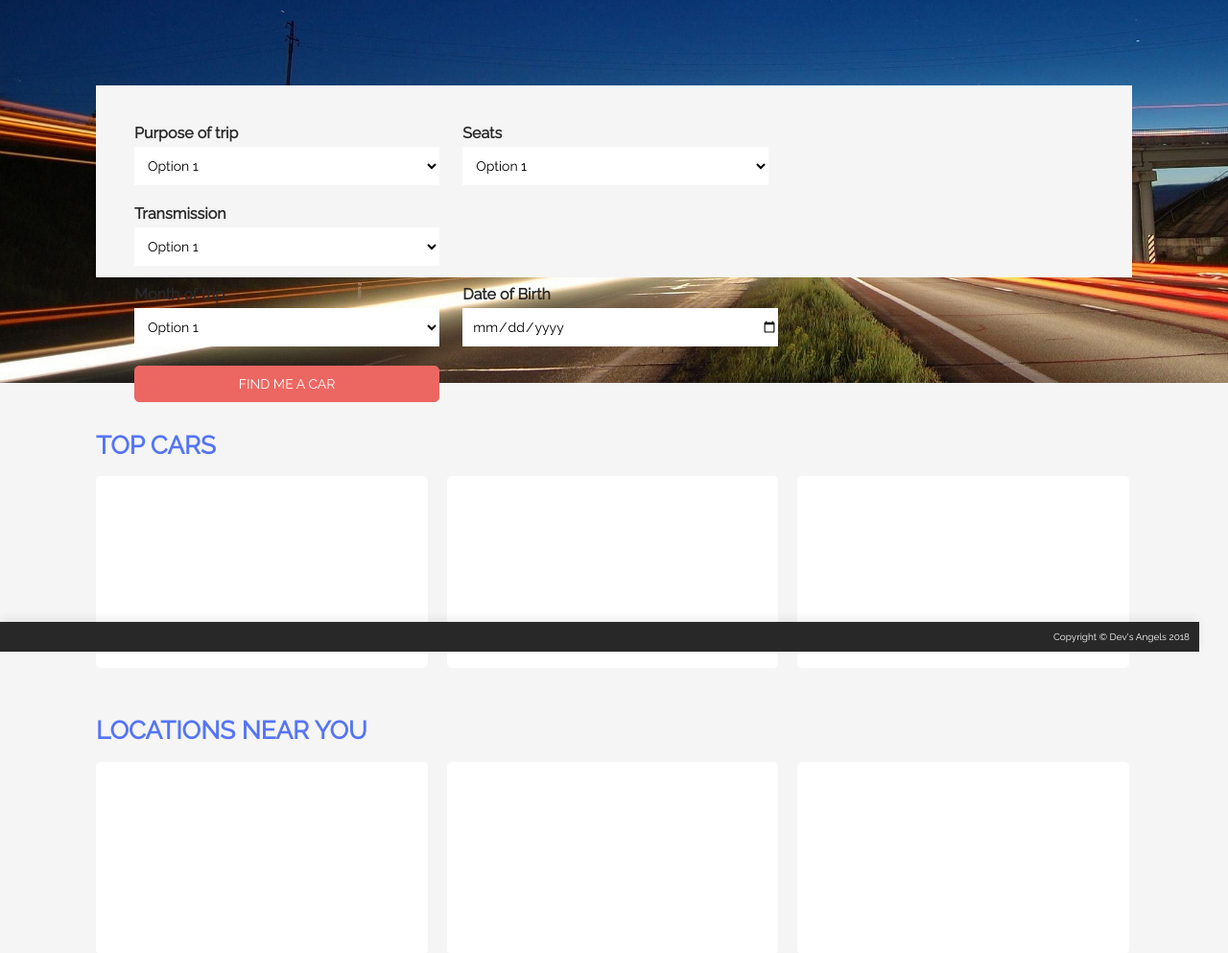
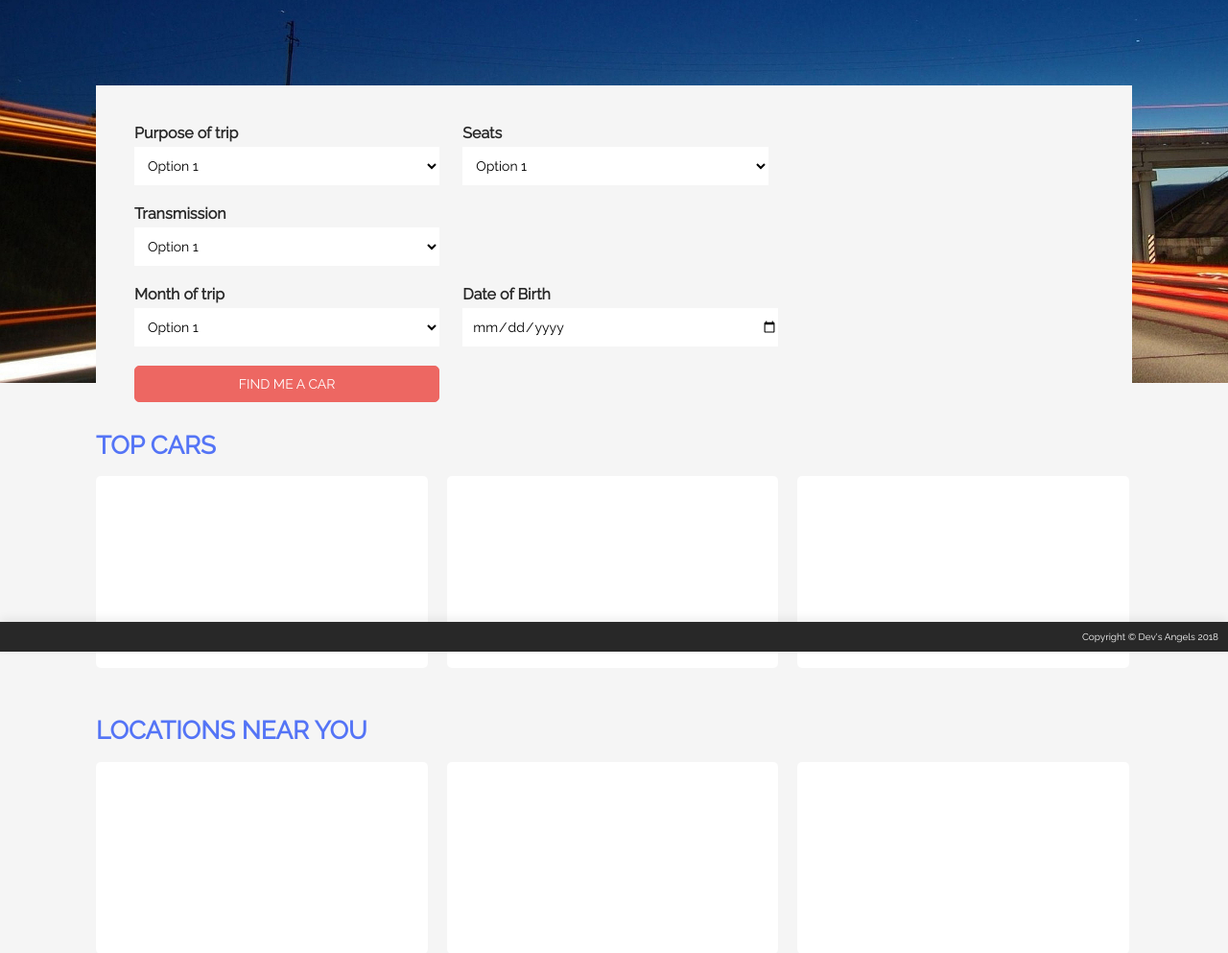
Before and after one commit to aliceHendicott/DjangoWebsite-CarRentalCompany, a Django app: page / in a window 1280 px wide. Shown: the part 121-1114 px from the top of the page at 96% size. Run offline with Django 3.2, Linux system fonts and the light colour scheme; some libraries are stand-ins or nearby versions.

Commit message:
Minor Changes
Forgot to remove something

```diff
--- a/CRC/CRC/settings.py
+++ b/CRC/CRC/settings.py
@@ -25,7 +25,7 @@ SECRET_KEY = 'jx3lzo270(hg+o7(n26u(pa#0#iy%q6o-$@-2mo6q$%87xc)@$'
 # SECURITY WARNING: don't run with debug turned on in production!
 DEBUG = True
 
-ALLOWED_HOSTS = ['cc748b12.ngrok.io']
+ALLOWED_HOSTS = []
 
 
 # Application definition
--- a/CRC/CarRentalCompany/static/CarRentalCompany/stylesheet.css
+++ b/CRC/CarRentalCompany/static/CarRentalCompany/stylesheet.css
@@ -117,7 +117,6 @@ h3{
 	background-image:url('images/map.png');
 }
 #recommend{
-	height:calc(200px - 60px);
 	width:calc(100% - 60px);
 	background-color:#f5f5f5;
 	padding:30px;
@@ -191,7 +190,6 @@ h3{
     left: 0;
     bottom: 0;
     right: 0;
-    width: calc(100% - 50px);
     box-shadow: 0 -3px 10px 0 rgba(0,0,0,.0785);
     font-size:10px;
 }
```
